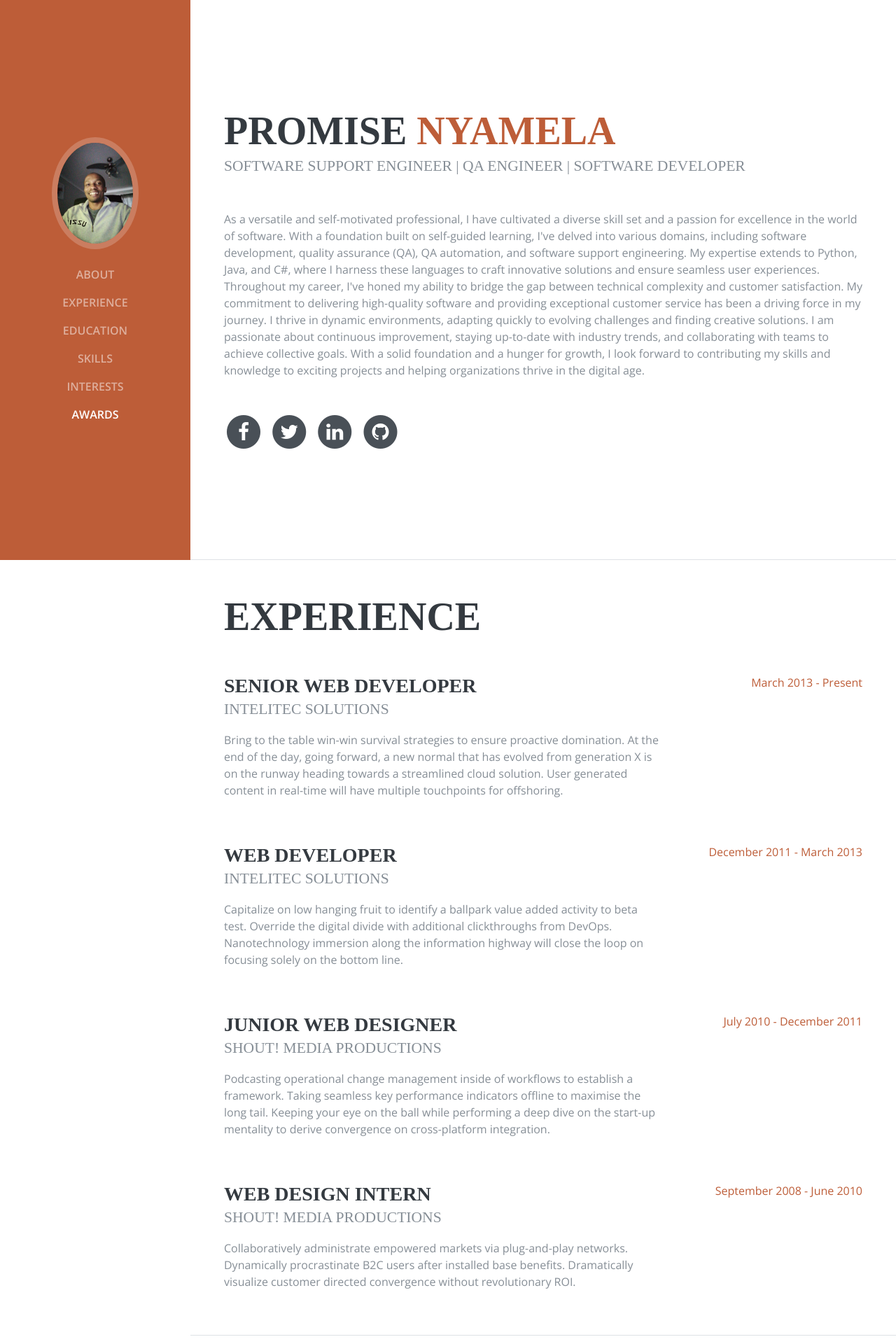
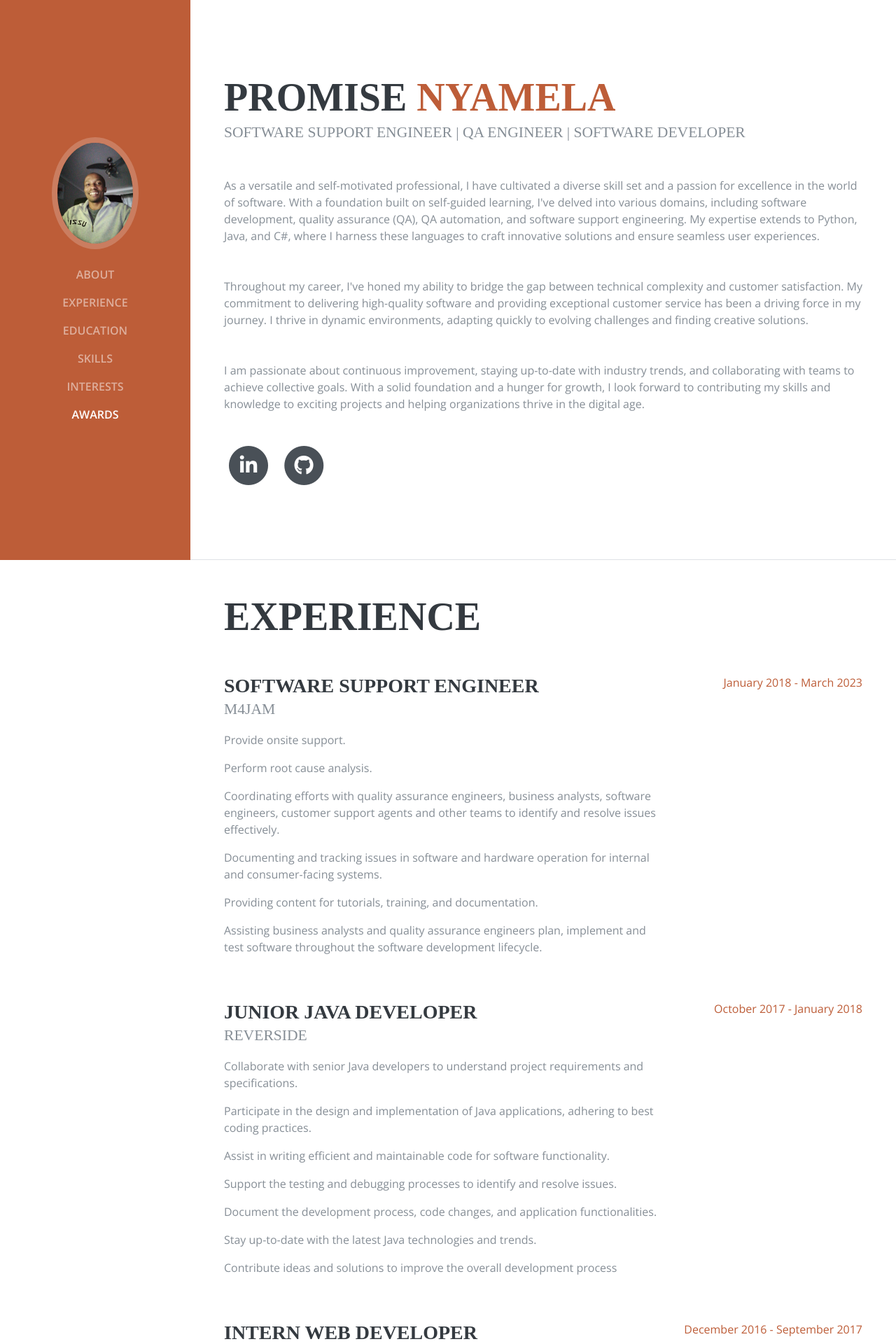
Before and after one commit to Makhosandile/myprofile, a Django app: page / in a window 1280 px wide. Shown: the top 1920 px of the page at 70% size. Run offline with Django 4.2, Linux system fonts and the light colour scheme; some libraries are stand-ins or nearby versions; some web fonts are replaced.

Commit message:
added devcons

```diff
--- a/templates/index.html
+++ b/templates/index.html
@@ -15,6 +15,11 @@
     <link href="{% static 'vendor/bootstrap/css/bootstrap.min.css' %}" rel="stylesheet">
 
     <!-- Custom fonts for this template -->
+
+
+    <link rel="stylesheet" href="https://cdn.jsdelivr.net/gh/devicons/devicon@v2.15.1/devicon.min.css">
+
+    <link href="https://fontawesome.com/icons/hackerrank?f=brands&s=solid" rel="stylesheet">
     <link href="https://fonts.googleapis.com/css?family=Saira+Extra+Condensed:100,200,300,400,500,600,700,800,900" rel="stylesheet">
     <link href="https://fonts.googleapis.com/css?family=Open+Sans:300,300i,400,400i,600,600i,700,700i,800,800i" rel="stylesheet">
     <link href="{% static 'vendor/font-awesome/css/font-awesome.min.css' %}" rel="stylesheet">
@@ -74,34 +79,31 @@
             Software Support Engineer | QA Engineer | Software Developer
           </div>
           <p class="mb-5">
+            As a versatile and self-motivated professional, I have cultivated a diverse skill
+            set and a passion for excellence in the world of software. With a foundation built
+            on self-guided learning, I've delved into various domains, including software
+            development, quality assurance (QA), QA automation, and software support
+            engineering. My expertise extends to Python, Java, and C#, where I harness these
+            languages to craft innovative solutions and ensure seamless user experiences.
+          </p>
+          <p class="mb-5">
+            Throughout my career, I've honed my ability to bridge the gap between technical
+            complexity and customer satisfaction. My commitment to delivering high-quality
+            software and providing exceptional customer service has been a driving force in my
+            journey. I thrive in dynamic environments, adapting quickly to evolving challenges
+            and finding creative solutions.
+          </p>
+          <p class="mb-5">
+              I am passionate about continuous improvement, staying up-to-date with industry
+              trends, and collaborating with teams to achieve collective goals. With a solid
+              foundation and a hunger for growth, I look forward to contributing my skills and
+              knowledge to exciting projects and helping organizations thrive in the digital age.
+          </p>
+          <!-- ===================================  SOCIAL MEDIA ==================== -->
+          <ul class="list-inline list-social-icons mb-0">
 
-              As a versatile and self-motivated professional, I have cultivated a diverse skill set and a passion for excellence in the world of software. With a foundation built on self-guided learning, I've delved into various domains, including software development, quality assurance (QA), QA automation, and software support engineering. My expertise extends to Python, Java, and C#, where I harness these languages to craft innovative solutions and ensure seamless user experiences.
-
-              Throughout my career, I've honed my ability to bridge the gap between technical complexity and customer satisfaction. My commitment to delivering high-quality software and providing exceptional customer service has been a driving force in my journey. I thrive in dynamic environments, adapting quickly to evolving challenges and finding creative solutions.
-
-              I am passionate about continuous improvement, staying up-to-date with industry trends, and collaborating with teams to achieve collective goals. With a solid foundation and a hunger for growth, I look forward to contributing my skills and knowledge to exciting projects and helping organizations thrive in the digital age.
-
-
-          </p>
-          <ul class="list-inline list-social-icons mb-0">
             <li class="list-inline-item">
-              <a href="#">
-                <span class="fa-stack fa-lg">
-                  <i class="fa fa-circle fa-stack-2x"></i>
-                  <i class="fa fa-facebook fa-stack-1x fa-inverse"></i>
-                </span>
-              </a>
-            </li>
-            <li class="list-inline-item">
-              <a href="#">
-                <span class="fa-stack fa-lg">
-                  <i class="fa fa-circle fa-stack-2x"></i>
-                  <i class="fa fa-twitter fa-stack-1x fa-inverse"></i>
-                </span>
-              </a>
-            </li>
-            <li class="list-inline-item">
-              <a href="#">
+              <a href="https://www.linkedin.com/in/promise-nyamela-033585156/" target="_blank">
                 <span class="fa-stack fa-lg">
                   <i class="fa fa-circle fa-stack-2x"></i>
                   <i class="fa fa-linkedin fa-stack-1x fa-inverse"></i>
@@ -109,7 +111,7 @@
               </a>
             </li>
             <li class="list-inline-item">
-              <a href="#">
+              <a href="https://github.com/Makhosandile" target="_blank">
                 <span class="fa-stack fa-lg">
                   <i class="fa fa-circle fa-stack-2x"></i>
                   <i class="fa fa-github fa-stack-1x fa-inverse"></i>
@@ -119,6 +121,10 @@
           </ul>
         </div>
       </section>
+<!-- ======================================== END ABOUT SECTION ============================== -->
+
+
+<!-- ======================================= EXPERIENCE ================================= -->
 
       <section class="resume-section p-3 p-lg-5 d-flex flex-column" id="experience">
         <div class="my-auto">
@@ -126,42 +132,107 @@
 
           <div class="resume-item d-flex flex-column flex-md-row mb-5">
             <div class="resume-content mr-auto">
-              <h3 class="mb-0">Senior Web Developer</h3>
-              <div class="subheading mb-3">Intelitec Solutions</div>
-              <p>Bring to the table win-win survival strategies to ensure proactive domination. At the end of the day, going forward, a new normal that has evolved from generation X is on the runway heading towards a streamlined cloud solution. User generated content in real-time will have multiple touchpoints for offshoring.</p>
+              <h3 class="mb-0">Software Support Engineer</h3>
+              <div class="subheading mb-3">M4JAM</div>
+                <P>
+                  Provide onsite support.
+                </P>
+
+                <p>
+                  Perform root cause analysis.
+                </p>
+
+                <P>
+                  Coordinating efforts with quality assurance engineers, business analysts, software engineers,
+                  customer support agents and other teams to identify and resolve issues effectively.
+                </P>
+
+                <P>
+                  Documenting and tracking issues in software and hardware operation for internal and
+                  consumer-facing systems.
+                </P>
+
+                <p>
+                  Providing content for tutorials, training, and documentation.
+                </p>
+
+                <p>
+                  Assisting business analysts and quality assurance engineers plan, implement
+                  and test software throughout the software development lifecycle.
+                </p>
             </div>
             <div class="resume-date text-md-right">
-              <span class="text-primary">March 2013 - Present</span>
+              <span class="text-primary">January 2018 - March 2023</span>
             </div>
           </div>
 
           <div class="resume-item d-flex flex-column flex-md-row mb-5">
             <div class="resume-content mr-auto">
-              <h3 class="mb-0">Web Developer</h3>
-              <div class="subheading mb-3">Intelitec Solutions</div>
-              <p>Capitalize on low hanging fruit to identify a ballpark value added activity to beta test. Override the digital divide with additional clickthroughs from DevOps. Nanotechnology immersion along the information highway will close the loop on focusing solely on the bottom line.</p>
+              <h3 class="mb-0">Junior Java Developer</h3>
+              <div class="subheading mb-3">Reverside</div>
+
+              <p>
+                Collaborate with senior Java developers to understand project requirements and specifications.
+              </p>
+
+              <p>
+                Participate in the design and implementation of Java applications, adhering to best coding practices.
+              </p>
+
+              <p>
+                Assist in writing efficient and maintainable code for software functionality.
+              </p>
+
+              <p>
+                Support the testing and debugging processes to identify and resolve issues.
+              </p>
+
+              <p>
+                Document the development process, code changes, and application functionalities.
+              </p>
+
+              <p>
+                Stay up-to-date with the latest Java technologies and trends.
+              </p>
+
+              <p>
+                Contribute ideas and solutions to improve the overall development process
+              </p>
             </div>
             <div class="resume-date text-md-right">
-              <span class="text-primary">December 2011 - March 2013</span>
+              <span class="text-primary">October 2017 - January 2018</span>
             </div>
           </div>
 
           <div class="resume-item d-flex flex-column flex-md-row mb-5">
             <div class="resume-content mr-auto">
-              <h3 class="mb-0">Junior Web Designer</h3>
-              <div class="subheading mb-3">Shout! Media Productions</div>
-              <p>Podcasting operational change management inside of workflows to establish a framework. Taking seamless key performance indicators offline to maximise the long tail. Keeping your eye on the ball while performing a deep dive on the start-up mentality to derive convergence on cross-platform integration.</p>
+              <h3 class="mb-0">Intern Web Developer</h3>
+              <div class="subheading mb-3">Independant Media</div>
+                <p>
+                  Developing and writing scripts using the following tech stack:
+                  WordPress, JavaScript, Angular, PHP
+                </p>
             </div>
             <div class="resume-date text-md-right">
-              <span class="text-primary">July 2010 - December 2011</span>
+              <span class="text-primary">December 2016 - September 2017</span>
             </div>
           </div>
 
           <div class="resume-item d-flex flex-column flex-md-row">
             <div class="resume-content mr-auto">
-              <h3 class="mb-0">Web Design Intern</h3>
-              <div class="subheading mb-3">Shout! Media Productions</div>
-              <p>Collaboratively administrate empowered markets via plug-and-play networks. Dynamically procrastinate B2C users after installed base benefits. Dramatically visualize customer directed convergence without revolutionary ROI.</p>
+              <h3 class="mb-0">Customer Service Technician</h3>
+              <div class="subheading mb-3">Hifi Corp.</div>
+                <p>
+                  Typing, operating public phones, printers, faxes
+                </p>
+                <P>
+                  Admin duties
+                </P>
+
+                <p>
+                  I later learned troubleshooting and repair computer hardware and Software and
+                  proposed we add computer repairs and software installations to our services.
+                </p>
             </div>
             <div class="resume-date text-md-right">
               <span class="text-primary">September 2008 - June 2010</span>
@@ -172,36 +243,36 @@
 
       </section>
 
+      <!-- =============================== EDUCATION SECTION ================================== -->
       <section class="resume-section p-3 p-lg-5 d-flex flex-column" id="education">
         <div class="my-auto">
           <h2 class="mb-5">Education</h2>
 
           <div class="resume-item d-flex flex-column flex-md-row mb-5">
             <div class="resume-content mr-auto">
-              <h3 class="mb-0">University of Colorado Boulder</h3>
-              <div class="subheading mb-3">Bachelor of Science</div>
-              <div>Computer Science - Web Development Track</div>
-              <p>GPA: 3.23</p>
+              <h3 class="mb-0">Zwelitsha Senior Secondary School</h3>
+              <div class="subheading mb-3">Grade 12</div>
             </div>
             <div class="resume-date text-md-right">
-              <span class="text-primary">August 2006 - May 2010</span>
+              <span class="text-primary">2003 - 2005</span>
             </div>
           </div>
 
           <div class="resume-item d-flex flex-column flex-md-row">
             <div class="resume-content mr-auto">
-              <h3 class="mb-0">James Buchanan High School</h3>
-              <div class="subheading mb-3">Technology Magnet Program</div>
-              <p>GPA: 3.56</p>
+              <h3 class="mb-0">Hyperion Dev.</h3>
+              <div class="subheading mb-3">Software Development Micro-Degree</div>
+              <p>Java, python, C#</p>
             </div>
             <div class="resume-date text-md-right">
-              <span class="text-primary">August 2002 - May 2006</span>
+              <span class="text-primary">January 2016 - November 2016</span>
             </div>
           </div>
 
         </div>
       </section>
 
+<!-- ==================================  SKILLS ==============================================-->
       <section class="resume-section p-3 p-lg-5 d-flex flex-column" id="skills">
         <div class="my-auto">
           <h2 class="mb-5">Skills</h2>
@@ -209,37 +280,55 @@
           <div class="subheading mb-3">Programming Languages &amp; Tools</div>
           <ul class="list-inline list-icons">
             <li class="list-inline-item">
-              <i class="devicons devicons-html5"></i>
+
+              <i class="devicon-java-plain-wordmark colored"></i>
+
             </li>
             <li class="list-inline-item">
-              <i class="devicons devicons-css3"></i>
+
+              <i class="devicon-python-plain-wordmark colored"></i>
+
             </li>
             <li class="list-inline-item">
-              <i class="devicons devicons-javascript"></i>
+
+              <i class="devicon-javascript-plain colored"></i>
+
             </li>
             <li class="list-inline-item">
-              <i class="devicons devicons-jquery"></i>
+              <i class="devicon-spring-plain-wordmark colored"></i>
             </li>
             <li class="list-inline-item">
-              <i class="devicons devicons-sass"></i>
+              <i class="devicons devicons-django"></i>
             </li>
             <li class="list-inline-item">
-              <i class="devicons devicons-less"></i>
+              <i class="devicon-flask-original-wordmark"></i>
             </li>
             <li class="list-inline-item">
-              <i class="devicons devicons-bootstrap"></i>
+
+              <i class="devicon-angularjs-plain-wordmark colored"></i>
+
             </li>
             <li class="list-inline-item">
-              <i class="devicons devicons-wordpress"></i>
+
+              <i class="devicon-postgresql-plain-wordmark colored"></i>
+
             </li>
             <li class="list-inline-item">
-              <i class="devicons devicons-grunt"></i>
+
+              <i class="devicon-docker-plain-wordmark colored"></i>
+
             </li>
             <li class="list-inline-item">
-              <i class="devicons devicons-gulp"></i>
+
+
+              <i class="devicon-github-original-wordmark colored"></i>
+
+
             </li>
             <li class="list-inline-item">
-              <i class="devicons devicons-npm"></i>
+
+              <i class="devicon-git-plain-wordmark colored"></i>
+
             </li>
           </ul>
 
@@ -306,6 +395,8 @@
 
     </div>
 
+    <script src="https://kit.fontawesome.com/47bb72732b.js" crossorigin="anonymous"></script>
+
     <!-- Bootstrap core JavaScript -->
     <script src="{% static 'vendor/jquery/jquery.min.js' %}"></script>
     <script src="{% static 'vendor/bootstrap/js/bootstrap.bundle.min.js' %}"></script>
```
